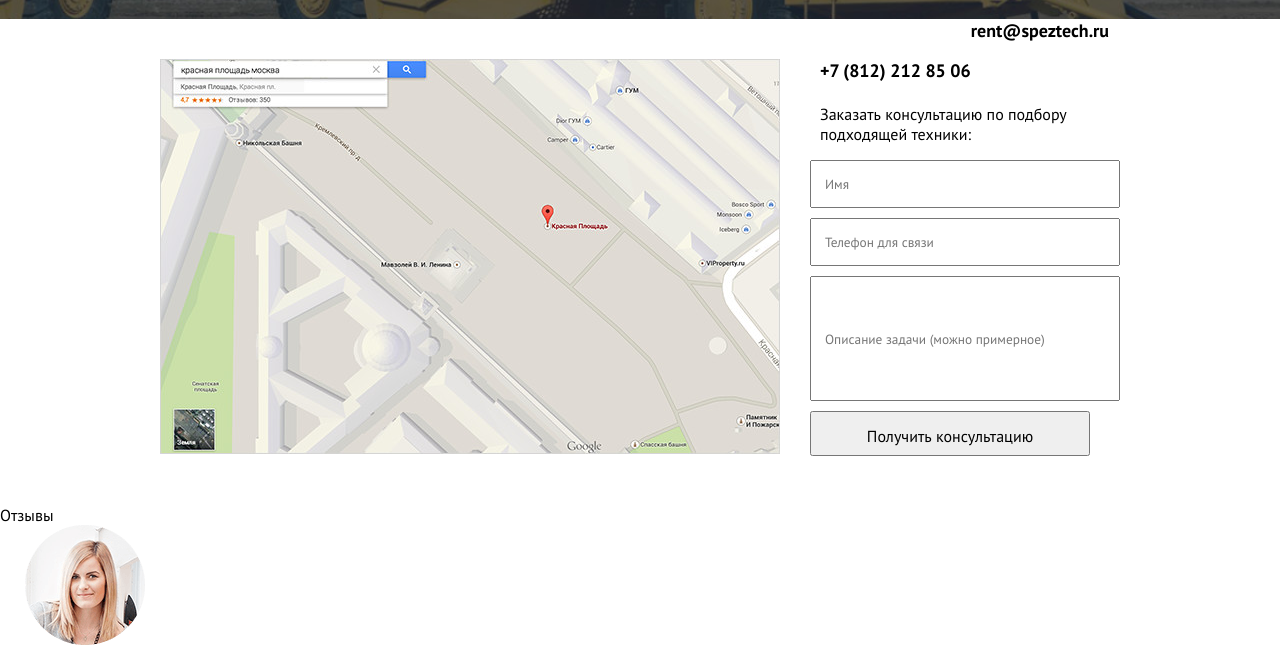
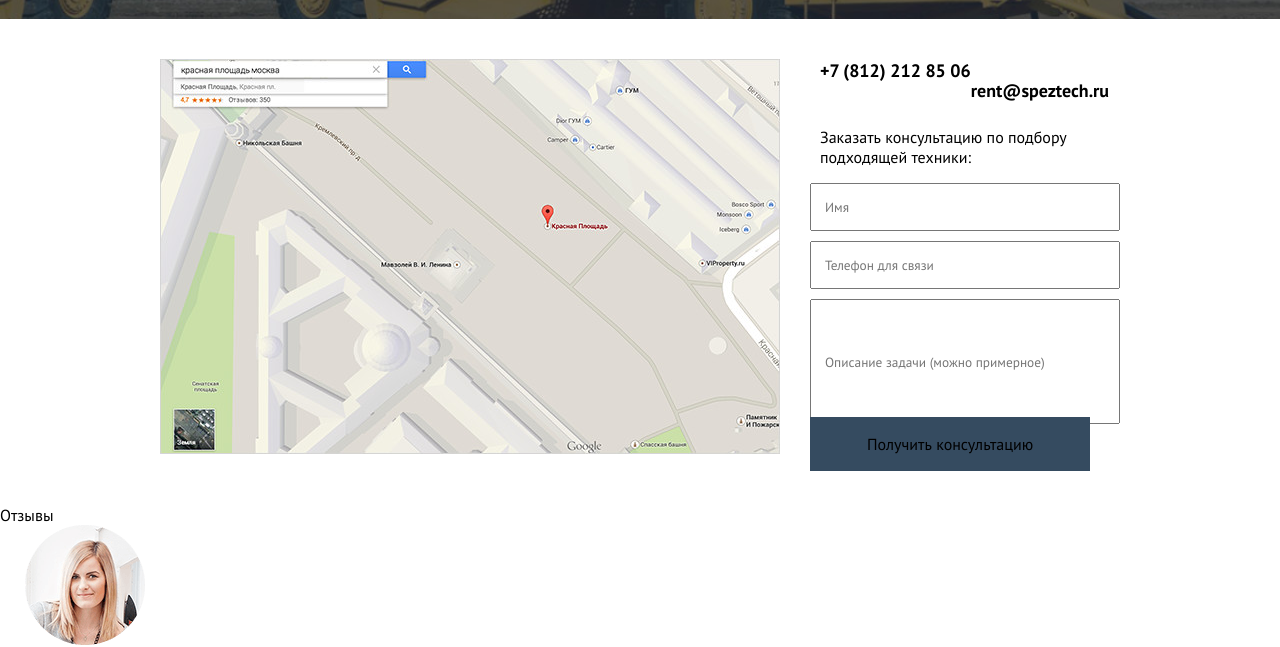
Before and after one commit to Alinamur/sp24_NovikovaA, a plain HTML site: page contacts.html in a window 1280 px wide. Shown: the part 161-808 px from the top of the page. Drawn offline with Linux system fonts and the light colour scheme.

Commit message:
contacts

```diff
--- a/contacts.html
+++ b/contacts.html
@@ -47,7 +47,7 @@
 					<input type="text" placeholder="Имя">
 					<input type="text" placeholder="Телефон для связи">
 					<input type="text" placeholder="Описание задачи (можно примерное)" class="contacts_order__description">
-					<input type="submit" value="Получить консультацию" class="contacts_order-btn">
+					<a class="contacts_order-btn">Получить консультацию </a>
 				</form>
 				</div>
 			</div>
--- a/css/style.css
+++ b/css/style.css
@@ -594,6 +594,7 @@ background-repeat: repeat-x;
 	float: left;
 	display: block;
 	font-weight: bold;
+	padding-top: 60px;
 	font-size: 18px;
 	padding-bottom: 25px;
 }
@@ -618,10 +619,11 @@ background-repeat: repeat-x;
 	height: 95px;
 }
 .contacts_order-btn{
-	width: 300px;
-	height: 45px;
 	font-weight: normal;
 	font-size: 16px;
+	background-color: #354b60;
+	padding: 17px 57px;
+	margin-top: 18px;
 }
 .words{
 	height: 425px;
```
